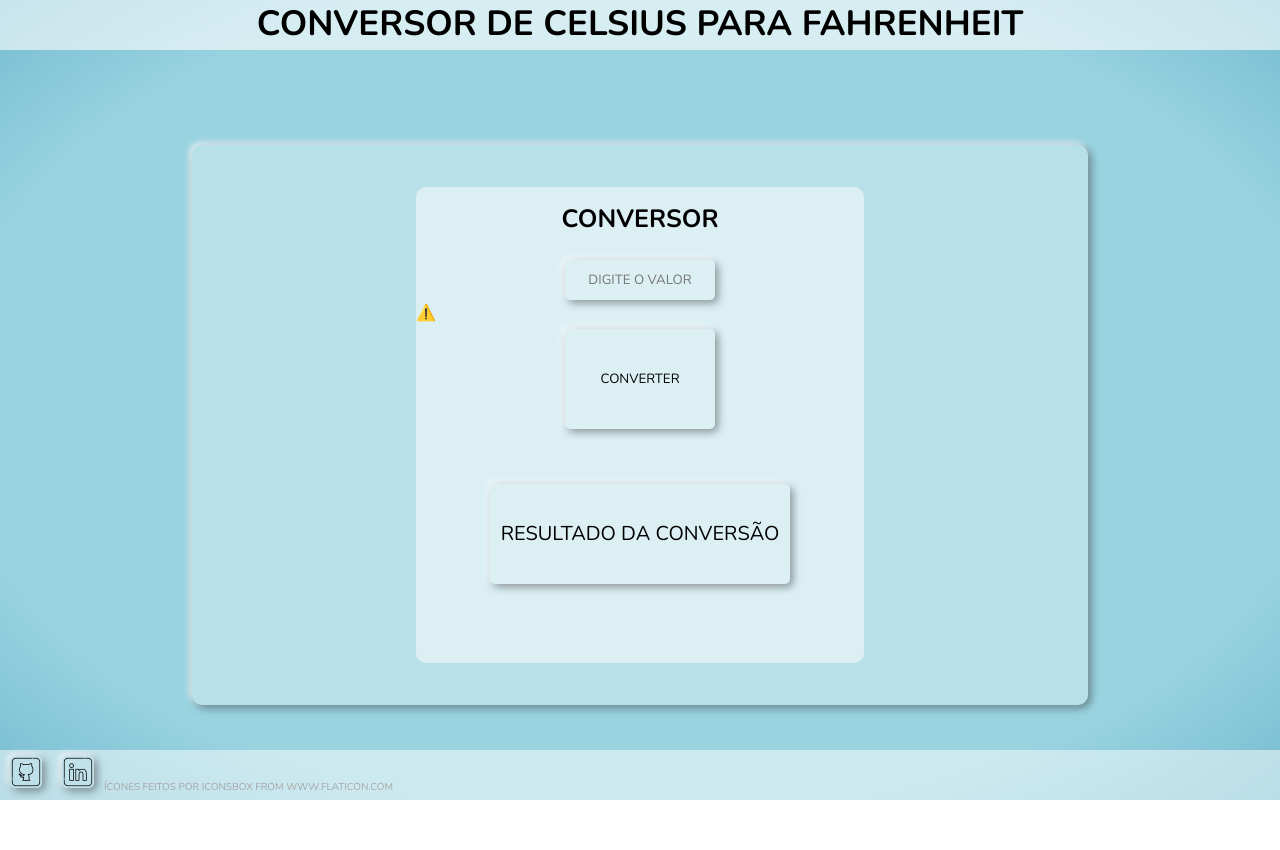
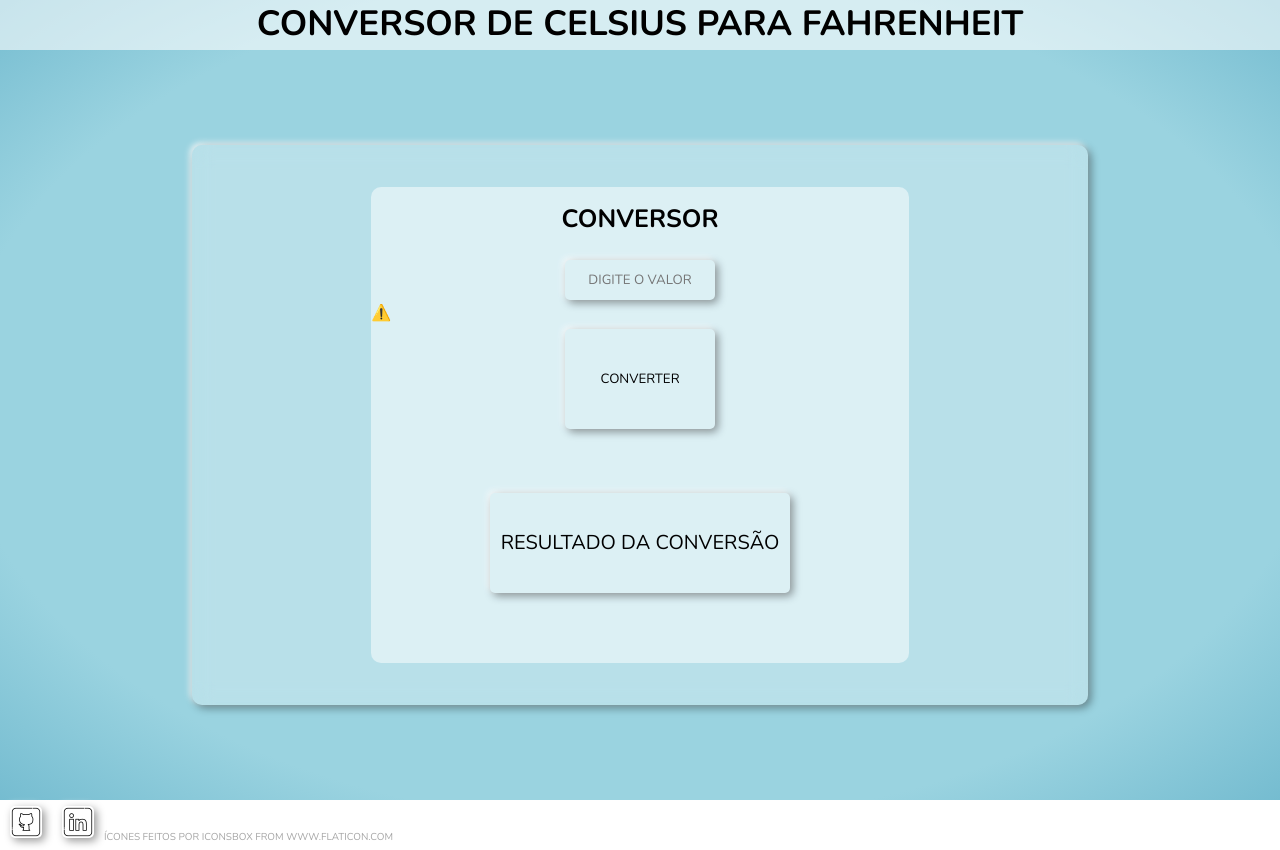
Before and after one commit to Riquecelo/Conversor-de-Temperatura, a plain HTML site: page index.html in a window 1280 px wide. Before the commit the page ends 800 px from the top, so only its background shows below. Drawn offline with nearby package versions, Linux system fonts and the light colour scheme; no server answers.

Commit message:
Add files via upload

```diff
--- a/style/style.css
+++ b/style/style.css
@@ -7,12 +7,13 @@
 
 }
 main{
-    position: relative;
+    /*position: relative;*/
     width: 100vw ;
     height: 100vh;
     display: flex;
+    flex: 1;
     align-items: center;
-    align-content: space-between;
+    /*align-content: space-between;*/
     text-align: center;
     flex-direction: column;
     background-image: radial-gradient( #9ad3e0 75%, #75bcd0 100%);
@@ -25,10 +26,10 @@ header{
 footer{
     display: flex;
     flex-direction: row;
-    position: absolute;
+    /*position: absolute;*/
     width: 100%;
     height: 50px;
-    bottom: 0;
+    /*bottom: 0;*/
     background: rgba(255,255,255,0.5);
 }
 
@@ -58,7 +59,7 @@ section form{
     flex-direction: column;
     align-items: center;
     justify-content: space-around;
-    width: 50%;
+    width: 60%;
     height: 45%;
     border-radius: 10px 10px 0 0;
     background-color:rgba(255,255,255,0.5);
@@ -112,7 +113,7 @@ form button:hover{
 }
 
 section .resultado{
-    width: 50%;
+    width: 60%;
     height: 40%;
     border-radius: 0 0 10px 10px;
     background-color: rgba(255,255,255,0.5);
```
